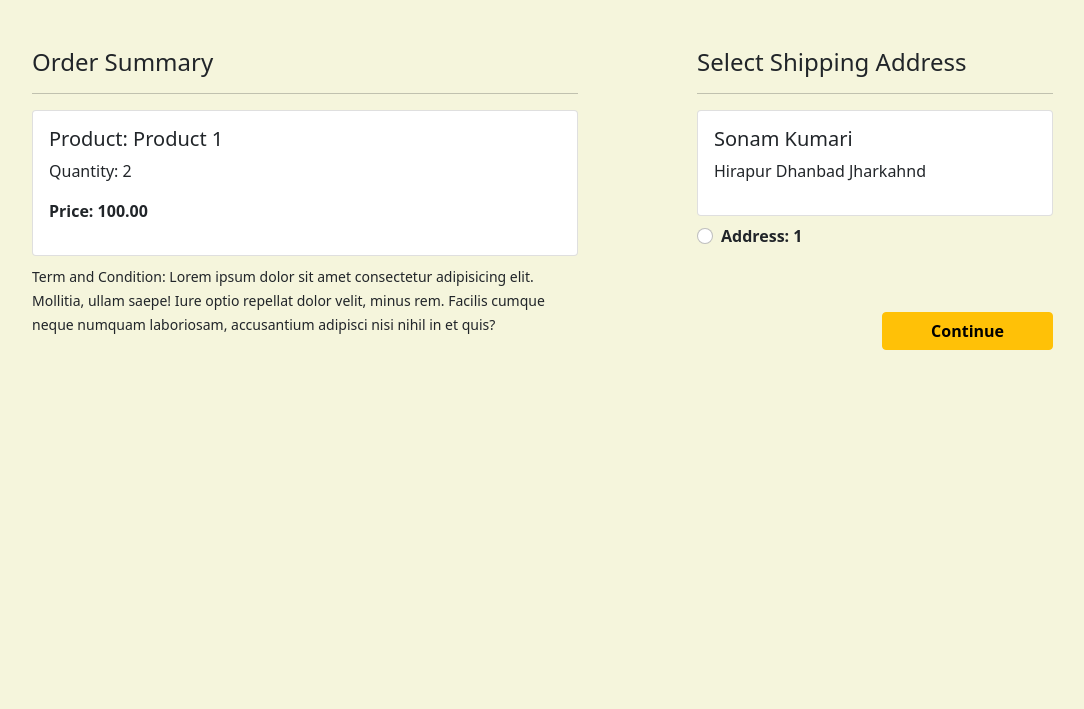
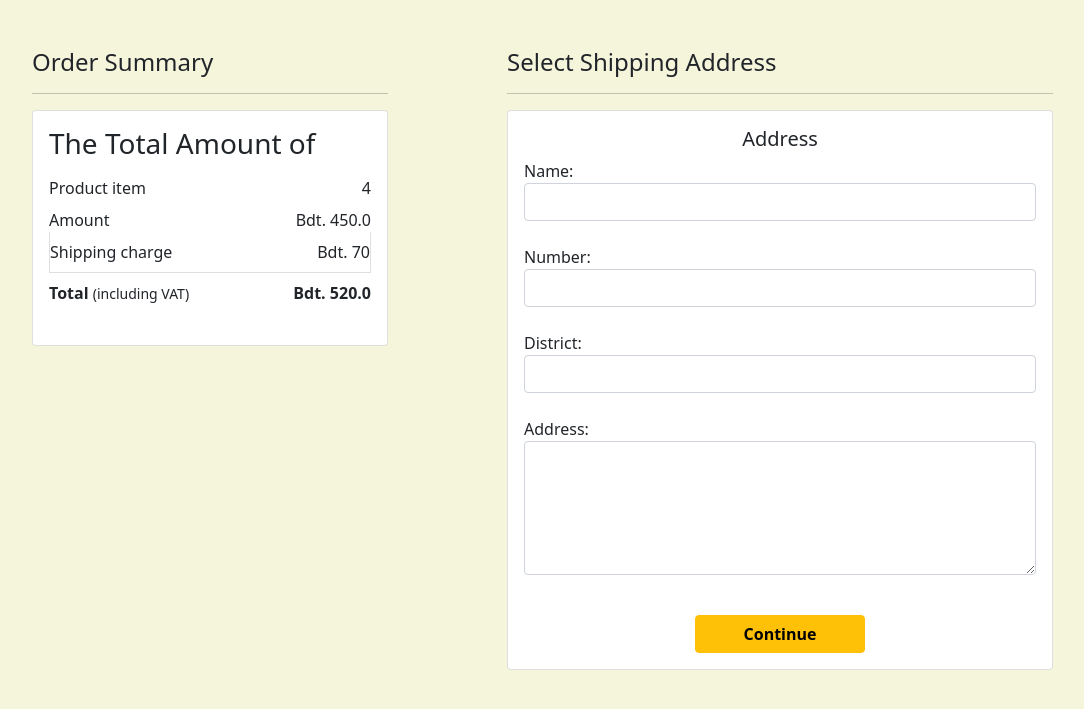
Before and after one commit to sheikh-sadi-shanto/book_shop, a Django app: page /checkout in a window 1280 px wide. Shown: the part 56-765 px from the top of the page, without its empty margins (50-1134 px from the left). Run offline with Django 4.2, Linux system fonts and the light colour scheme; a user stored in the database is signed in; data comes from the database, SQL or seed files in the repository; both versions use the stored data as it was after the commit; parts of the project's set-up code (start-up, migrations or seed data) failed here and were passed over; some libraries are stand-ins or nearby versions.

Commit message:
first commit

```diff
--- a/main/buy_app/admin.py
+++ b/main/buy_app/admin.py
@@ -4,3 +4,4 @@ from django.contrib import admin
 from .models import *
 admin.site.register(Cart)
 admin.site.register(Order)
+admin.site.register(BillingAdress)
--- /dev/null
+++ b/main/buy_app/form.py
@@ -0,0 +1,11 @@
+from django import forms
+from .models import BillingAdress
+
+class Address(forms.ModelForm):
+    name=forms.CharField( widget=forms.TextInput(attrs={'class':'form-control'}))
+    number=forms.CharField( widget=forms.TextInput(attrs={'class':'form-control'}))
+    distric=forms.CharField(label='District', widget=forms.TextInput(attrs={'class':'form-control'}))
+    address=forms.CharField( widget=forms.Textarea(attrs={'class':'form-control','rows':'5'}))
+    class Meta:
+        model = BillingAdress
+        exclude=('user',)
--- a/main/buy_app/models.py
+++ b/main/buy_app/models.py
@@ -36,3 +36,10 @@ class Order(models.Model):
         for order_item in self.orderitems.all():
             total += float(order_item.get_total())
         return total
+
+class BillingAdress(models.Model):
+    user=models.OneToOneField(User,on_delete=models.CASCADE,null=True)
+    name=models.CharField(max_length=120)
+    number=models.IntegerField()
+    distric=models.CharField(max_length=120)
+    address=models.TextField()
--- a/main/buy_app/templates/addtocart.html
+++ b/main/buy_app/templates/addtocart.html
@@ -65,7 +65,7 @@
          <span><strong>Bdt. {{totals}}</strong></span>
        </li>
       </ul>
-      <div class="d-grid"><a href="" class="btn btn-primary">Place Order</a></div>
+      <div class="d-grid"><a href="{% url 'checkout' %}" class="btn btn-primary">Continue</a></div>
     </div>
    </div>
   </div>
--- a/main/buy_app/templates/checkout.html
+++ b/main/buy_app/templates/checkout.html
@@ -4,37 +4,62 @@
 {% block body %}
 <div class="container">
  <div class="row mt-5">
-  <div class="col-sm-6">
+  <div class="col-sm-4">
     <h4>Order Summary</h4>
     <hr>
       <div class="card mb-2">
         <div class="card-body">
-          <h5>Product: Product 1</h5>
-          <p>Quantity: 2</p>
-          <p class="fw-bold">Price: 100.00</p>
+          <div>
+            {% for i in  item %}
+            {% if forloop.last %}
+            <h3>The Total Amount of</h3>
+      <ul class="list-group">
+        <li class="list-group-item d-flex justify-content-between align-items-center border-0 px-0 pb-0">Product item <span>{{forloop.counter }}</span></li>
+       <li class="list-group-item d-flex justify-content-between align-items-center border-0 px-0 pb-0">Amount <span>Bdt. {{total}}</span></li>
+       <li class="list-group-item d-flex justify-content-between align-items-center px-0">Shipping charge<span>Bdt. {{charge}}</span></li>
+       <li class="list-group-item d-flex justify-content-between align-items-center border-0 px-0 mb-3">
+        <div>
+           <strong>Total</strong> <small>(including VAT)</small>
+         </div>
+         <span><strong>Bdt. {{totals}} </strong></span>
+       </li>
+      </ul>
+
+             {% endif %}
+            {% endfor %}
+
+          </div>
         </div>
       </div>
-    <small>Term and Condition: Lorem ipsum dolor sit amet consectetur adipisicing elit. Mollitia, ullam saepe! Iure optio repellat dolor velit, minus rem. Facilis cumque neque numquam laboriosam, accusantium adipisci nisi nihil in et quis?</small>
   </div>
-  <div class="col-sm-4 offset-sm-1">
+  <div class="col-sm-6 offset-sm-1">
     <h4>Select Shipping Address</h4>
     <hr>
-    <form action="">
       <div class="card">
         <div class="card-body">
-        <h5>Sonam Kumari</h5>
-        <p>Hirapur Dhanbad Jharkahnd</p>
+        <h5 class="text-center">Address</h5>
+
+        <form action="" method="POST">
+          {% csrf_token %}
+          {% for fo in form %}
+
+       {{fo.label_tag}}
+      {{fo}}
+
+      {% if fo.errors %}
+      <small class="text-danger">{{fo.errors | striptags}}</small> <br>
+      {% endif %}
+      <br>
+
+
+      {% endfor %}
+          <div class="text-center">
+            <button type="submit" class="btn btn-warning mt-3 px-5 fw-bold">Continue</button>
+          </div>
+        </form>
         </div>
       </div>
-        <div class="form-check mt-2 mb-5">
-          <input class="form-check-input" type="radio" value="">
-          <label class="form-check-label fw-bold" for="">
-            Address: 1 </label>
-        </div>
-        <div class="text-end">
-          <button type="submit" class="btn btn-warning mt-3 px-5 fw-bold">Continue</button>
-        </div>
-      </form>
+
     </div>
   </div>
 </div>
--- a/main/buy_app/views.py
+++ b/main/buy_app/views.py
@@ -2,6 +2,7 @@ from django.shortcuts import render,redirect,get_object_or_404
 from django.contrib import messages
 from e_book.models import Ebook
 from django.contrib.auth.decorators import login_required
+from .form import Address
 from .models import *
 from django.http import HttpResponse
 from e_book.models import Ebook
@@ -132,11 +133,17 @@ def decrease_cart(request, id):
 
 
 def checkout(request):
-    order=Order.objects.filter(user=request.user,ordered=False)
-    # for i in order:
-    #     print(i.id)
-    order_item = Cart.objects.filter( user=request.user)
-    for i in order_item:
-        print(i.item)
-
-    return render(request,'checkout.html',{'order':order,'order_item':order_item})
+    cart = Cart.objects.filter(user=request.user, purchased=False)
+    # instanc=get_object_or_404(User,)
+    form=Address()
+    if request.method=='POST':
+        form=Address(request.POST)
+        if form.is_valid():
+            form.save()
+    total=float (0)
+    for i in cart:
+        total=total+float(i.get_total())
+    charge=70
+    totals=total+charge
+    print(totals)
+    return render(request,'checkout.html',{'form':form,'item':cart,'totals':totals,'total':total,'charge':charge,})
--- a/main/e_book/templates/edit_book.html
+++ b/main/e_book/templates/edit_book.html
@@ -11,8 +11,8 @@
             <div class="col"  style="background-color: beige;">
                 <p class="text-center fw-bold fs-5 m-auto">chapter</p>
                 <hr>
-                <form class="text-center" action="" method="POST">
-                    {% csrf_token %}
+                <form class="text-center" action="" method="GET">
+
                 <label for="chapter">Create chapter :</label>
                 <input class="form-control" type="text" name="chapte" id="chapter">
                 <input  type="submit" value="Create">
--- a/main/e_book/templates/edit_chapter.html
+++ b/main/e_book/templates/edit_chapter.html
@@ -18,8 +18,8 @@
                 <p class="text-center fw-bold fs-5 m-auto">chapter</p>
 
                 <hr>
-                <form class="text-center border border-1 border-black row m-1" action="" method="POST">
-                    {% csrf_token %}
+                <form class="text-center border border-1 border-black row m-1" action="" method="GET">
+
                     <input type="text" name="ch" class="col" value="{{cha.chapter_name}}"> <br>
                     <input type="submit" class="coL-2 w-25 m-auto btn btn-danger" value="submit">
                 </form>
```
Also changed, not shown: main/all_user/views.py (+6 -12 lines), main/e_book/views.py (+5 -6 lines), main/buy_app/migrations/0004_billingadress.py (added), main/buy_app/migrations/0005_billingadress_user.py (added), main/db.sqlite3.
